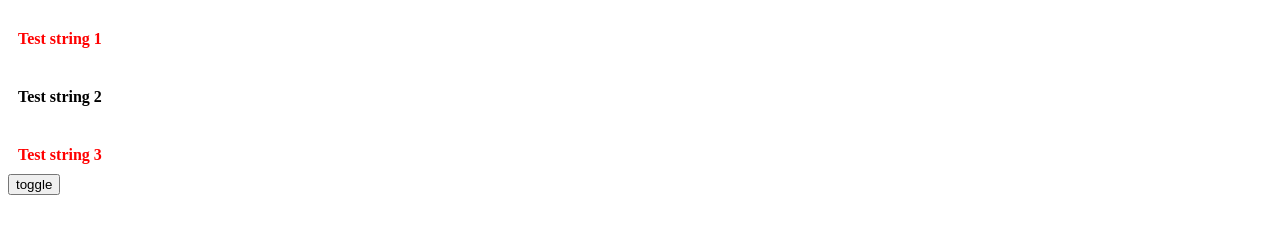
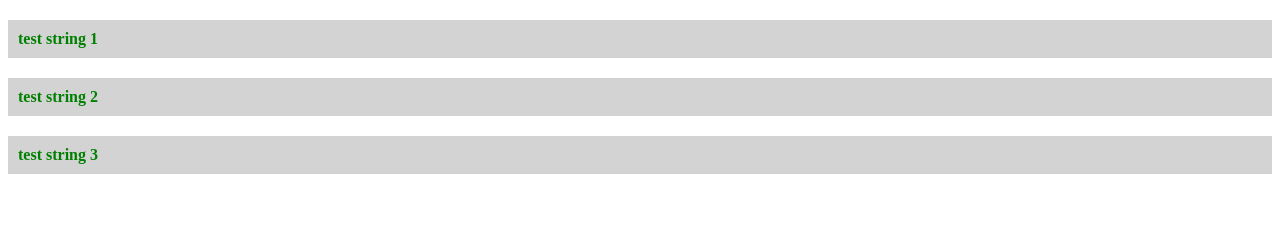
Before and after one commit to lyakhnovich/project_1, a website: page jquery_les_2.html in a window 1280 px wide. Drawn offline with Linux system fonts and the light colour scheme.

Commit message:
itvdn - jquery

```diff
--- a/css/jquery_les_2.css
+++ b/css/jquery_les_2.css
@@ -83,3 +83,11 @@ b {
 .toggleClass1 {
   color: red;
 }
+
+.hasClass1 {
+  color: green;
+}
+
+.hasClass2 {
+  color: red;
+}
--- a/jquery_les_2.html
+++ b/jquery_les_2.html
@@ -337,11 +337,32 @@
 
 <!--toggleClass-->
 
-<p class="toggleClass1">Test string 1</p>
-<p class="toggleClass2">Test string 2</p>
-<p class="toggleClass1">Test string 3</p>
-<input type="button" id="toggle" value="toggle">
+<!--<p class="toggleClass1">Test string 1</p>-->
+<!--<p class="toggleClass2">Test string 2</p>-->
+<!--<p class="toggleClass1">Test string 3</p>-->
+<!--<input type="button" id="toggle" value="toggle">-->
 
+
+<!--hasClass-->
+
+<!--<p class="hasClass1">Test string 1</p>-->
+<!--<p class="hasClass2">Test string 2</p>-->
+<!--<p class="hasClass2">Test string 3</p>-->
+
+
+<!--css-->
+
+<p>
+  test string 1
+</p>
+
+<p>
+  test string 2
+</p>
+
+<p>
+  test string 3
+</p>
 
 
 </body>
--- a/js/jquery_les_2.js
+++ b/js/jquery_les_2.js
@@ -261,13 +261,13 @@
 // Возвращенное ей значение должно представлять из себя строку с перечислением классов через пробел. Функция вызывается отдельно для каждого из выбранных элементов.
 // При вызове ей передаются следующие параметры: index - позиция элемента в наборе, class - ткущий класс(ы) элемента.
 
-$(function () {
-
-  function delete_class() {
-    $(".class1").removeClass("class1");
-  }
-  delete_class();
-});
+// $(function () {
+//
+//   function delete_class() {
+//     $(".class1").removeClass("class1");
+//   }
+//   delete_class();
+// });
 
 
 //----------------------------toggleClass()--------------------------------//
@@ -281,11 +281,50 @@ $(function () {
 // При вызове ей передаются следующие параметры: index - позиция элемента в наборе, class - текущий класс(ы) элемента. Параметры switch играет такую же роль,
 // как и в предыдущем случае.
 
+// $(function () {
+//
+//   $("#toggle").on("click", toggle);
+//
+//   function toggle() {
+//     $("p").toggleClass("toggleClass1");
+//   }
+// });
+
+
+//----------------------------hasClass()--------------------------------//
+// hasClass(имя_класса) - проверяет наличие класса className у выбранных элементов страницы.
+// Если хотя бы один из элементов содержит этот класс, функция вернет true, иначе вернет false.
+
+// $(function () {
+//
+//   function check_class() {
+//     let className = "hasClass1";
+//     if($("p:first").hasClass(className)) {
+//       console.log("тег содержит css класс - " + className);
+//     }
+//     else {
+//       console.log("тег не содержит css класс");
+//     }
+//   }
+//   check_class();
+// });
+
+
+//----------------------------css--------------------------------//
+// метод css() - возвращает или изменяет значения css-величин у выбранных элементов страницы.
+// .css(styleName) - возвращает значение css-свойства styleName у выбранного элемента. если выбрано несколько элементов, то значение будет
+// взято у первого.
+// .css(styleName, value) - css-свойству styleName будет присвоено значение value, у всех выбранных элементов.
+// .css({styleName1: value1, styleName2: value2, ...}) - группу css-свойств styleName1, styleName2, ... будут присвоены значения value1, value2, ...,
+// у всех выбранных элементов.
+// .css(styleName, function(index, value)) - css-свойству styleName будет присвоено значение, возвращенное пользовательской функцией. Функция вызывается отдельно, для
+// каждого из выбранных элементов. При вызове, ей передаются следующие параметры: index - позиция элемента в наборе, value - текущее значение css-свойства styleName у элемента
+
 $(function () {
 
-  $("#toggle").on("click", toggle);
-
-  function toggle() {
-    $("p").toggleClass("toggleClass1");
-  }
+  $("p").css(
+    {
+        color: "green",
+        backgroundColor: "lightgray"
+    });
 });
```
